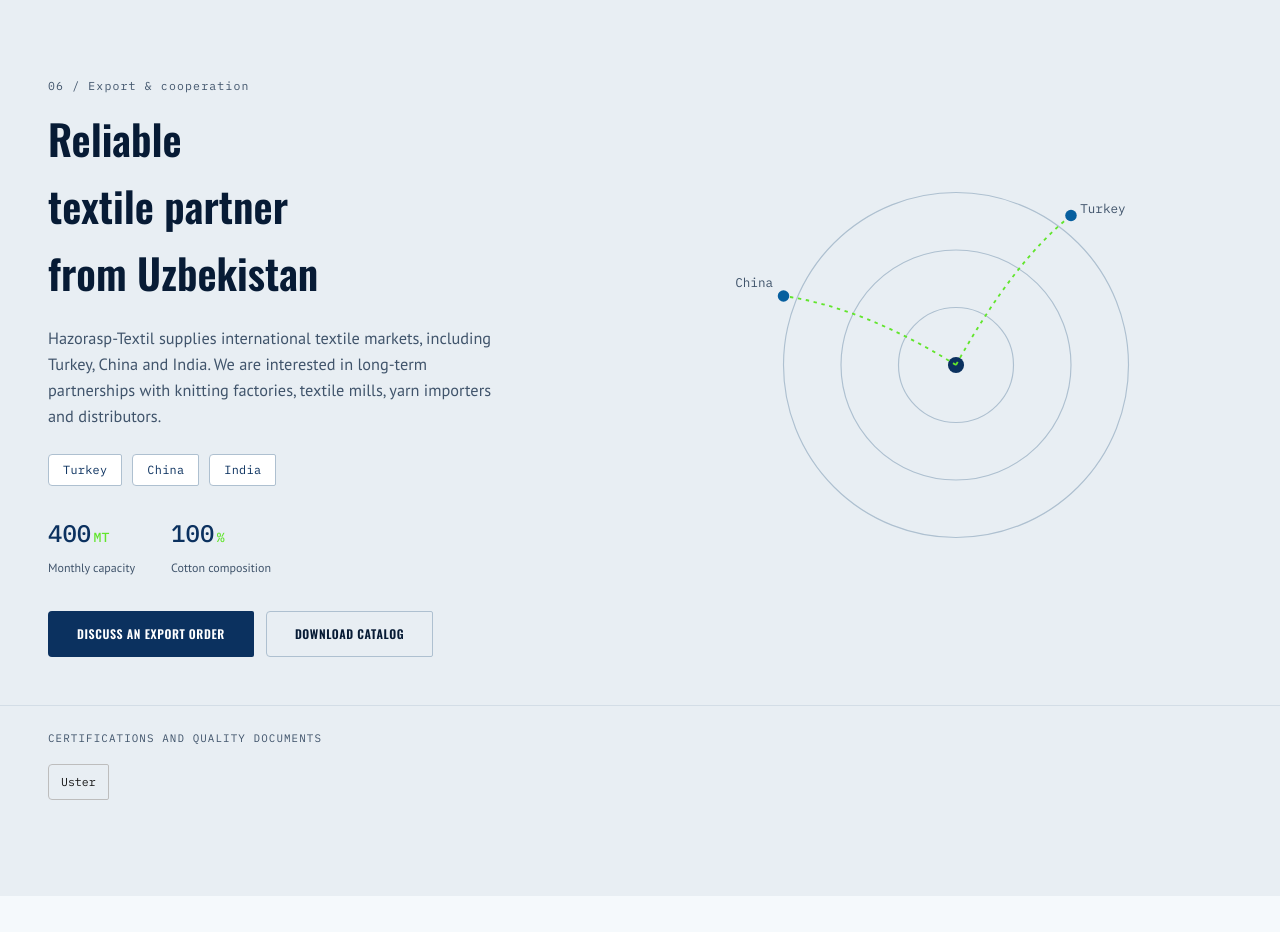
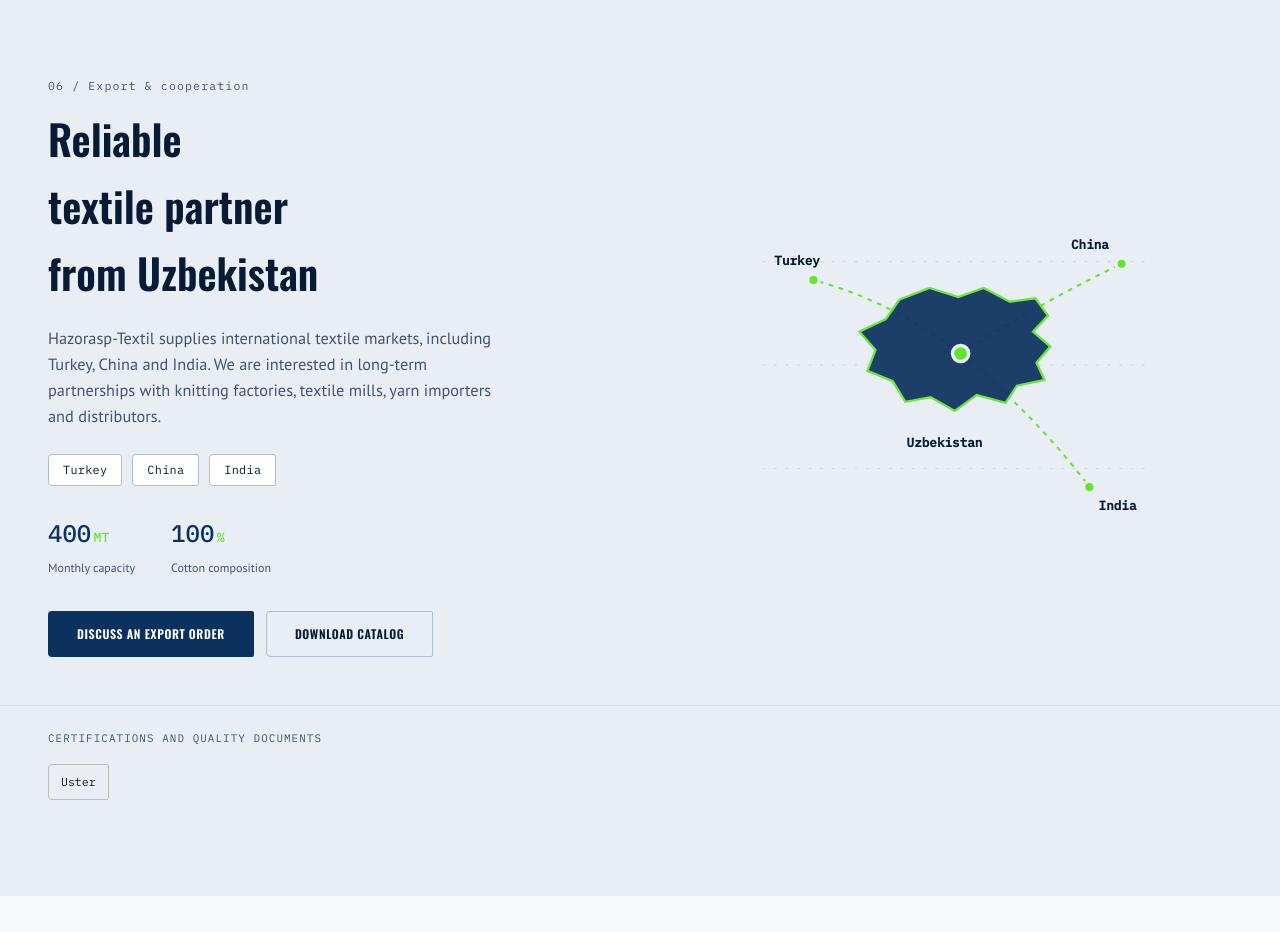
Before and after one commit to zokirbek85/ht_website, a Next.js app: page /en in a window 1280 px wide. Shown: the part 4500-5432 px from the top of the page. Built offline with nearby package versions, Linux system fonts and the light colour scheme.

Commit message:
feat: show Uzbekistan export routes

```diff
--- a/messages/en.json
+++ b/messages/en.json
@@ -132,6 +132,7 @@
     "title": "Reliable textile partner from Uzbekistan",
     "copy": "Hazorasp-Textil supplies international textile markets, including Turkey, China and India. We are interested in long-term partnerships with knitting factories, textile mills, yarn importers and distributors.",
     "markets": ["Turkey", "China", "India"],
+    "origin": "Uzbekistan",
     "stats": [
       { "value": 400, "suffix": " MT", "label": "Monthly capacity" },
       { "value": 100, "suffix": "%", "label": "Cotton composition" }
--- a/messages/ru.json
+++ b/messages/ru.json
@@ -132,6 +132,7 @@
     "title": "Надёжный текстильный партнёр из Узбекистана",
     "copy": "Hazorasp-Textil поставляет продукцию на международные текстильные рынки, включая Турцию, Китай и Индию. Компания заинтересована в долгосрочном сотрудничестве с трикотажными фабриками, текстильными предприятиями, импортёрами и дистрибьюторами пряжи.",
     "markets": ["Турция", "Китай", "Индия"],
+    "origin": "Узбекистан",
     "stats": [
       { "value": 400, "suffix": " т", "label": "Мощность в месяц" },
       { "value": 100, "suffix": "%", "label": "Состав хлопка" }
--- a/messages/uz.json
+++ b/messages/uz.json
@@ -132,6 +132,7 @@
     "title": "O'zbekistondan ishonchli tekstil hamkori",
     "copy": "Hazorasp-Textil xalqaro tekstil bozorlariga, jumladan Turkiya, Xitoy va Hindistonga mahsulot yetkazib beradi. Korxona trikotaj fabrikalari, tekstil korxonalari, ip importchilari va distribyutorlari bilan uzoq muddatli hamkorlikni rivojlantirishdan manfaatdor.",
     "markets": ["Turkiya", "Xitoy", "Hindiston"],
+    "origin": "O'zbekiston",
     "stats": [
       { "value": 400, "suffix": " t", "label": "Oylik quvvat" },
       { "value": 100, "suffix": "%", "label": "Paxta tarkibi" }
--- a/src/components/sections/ExportSection.tsx
+++ b/src/components/sections/ExportSection.tsx
@@ -21,7 +21,7 @@
             {markets.map((market) => (
               <span
                 key={market}
-                className="rounded-s border border-[var(--border-strong)] bg-[var(--bg-raised)] px-3.5 py-1.5 font-mono text-[0.74rem] tracking-wide text-forest"
+                className="rounded-s border border-[var(--border-strong)] bg-[var(--bg-raised)] px-3.5 py-1.5 font-mono text-[0.74rem] tracking-wide text-[var(--text)]"
               >
                 {market}
               </span>
@@ -48,26 +48,36 @@
         </div>
 
         <div className="mx-auto aspect-square w-full max-w-[460px]">
-          <svg viewBox="0 0 400 400" width="100%" height="100%">
-            <circle cx="200" cy="200" r="150" fill="none" stroke="var(--border-strong)" strokeWidth="1" />
-            <circle cx="200" cy="200" r="100" fill="none" stroke="var(--border-strong)" strokeWidth="1" />
-            <circle cx="200" cy="200" r="50" fill="none" stroke="var(--border-strong)" strokeWidth="1" />
-            <circle cx="200" cy="200" r="7" fill="var(--forest)" />
-            <g stroke="var(--brass)" strokeWidth="1.6" fill="none" strokeDasharray="3 4">
-              <path d="M200 200 Q 250 110 300 70" />
-              <path d="M200 200 Q 120 150 50 140" />
+          <svg viewBox="0 0 400 400" width="100%" height="100%" role="img" aria-labelledby="export-map-title">
+            <title id="export-map-title">{t("origin")} export routes</title>
+            <g fill="none" stroke="var(--border-strong)" strokeWidth="1" opacity="0.55">
+              <path d="M32 110H368" strokeDasharray="2 8" />
+              <path d="M32 200H368" strokeDasharray="2 8" />
+              <path d="M32 290H368" strokeDasharray="2 8" />
             </g>
-            <g fill="var(--forest-mid)">
-              <circle cx="300" cy="70" r="5" />
-              <circle cx="50" cy="140" r="5" />
+            <g stroke="var(--accent-2)" strokeWidth="1.8" fill="none" strokeDasharray="4 5">
+              <path d="M204 190 Q 145 145 76 126" />
+              <path d="M204 190 Q 275 145 344 112" />
+              <path d="M204 190 Q 270 245 316 306" />
             </g>
-            <g fontFamily="var(--font-plex-mono)" fontSize="11" fill="var(--text-soft)">
-              <text x="308" y="68">
-                {markets[0] ?? ""}
-              </text>
-              <text x="8" y="132">
-                {markets[1] ?? ""}
-              </text>
+            <path
+              d="M151 143 L177 133 L202 141 L224 133 L247 145 L269 142 L280 157 L267 171 L282 184 L270 198 L277 213 L253 218 L243 233 L218 226 L199 240 L178 228 L156 232 L145 214 L123 205 L130 187 L116 171 L139 160 Z"
+              fill="var(--forest)"
+              opacity="0.92"
+              stroke="var(--accent-2)"
+              strokeWidth="2"
+            />
+            <g fill="var(--brass)" stroke="var(--bg-sunken)" strokeWidth="3">
+              <circle cx="204" cy="190" r="7" />
+              <circle cx="76" cy="126" r="5" />
+              <circle cx="344" cy="112" r="5" />
+              <circle cx="316" cy="306" r="5" />
+            </g>
+            <g fontFamily="var(--font-plex-mono)" fontSize="11" fill="var(--text)" fontWeight="600">
+              <text x="157" y="271">{t("origin")}</text>
+              <text x="42" y="113">{markets[0] ?? ""}</text>
+              <text x="300" y="99">{markets[1] ?? ""}</text>
+              <text x="324" y="326">{markets[2] ?? ""}</text>
             </g>
           </svg>
         </div>
```
